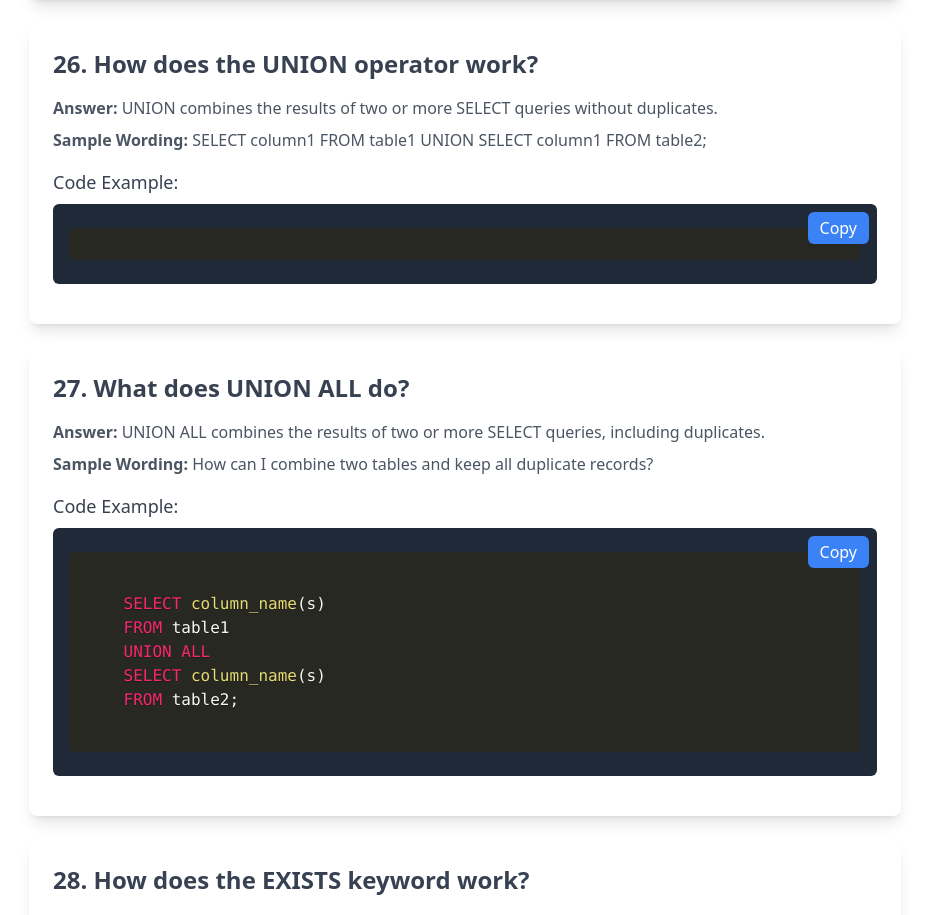
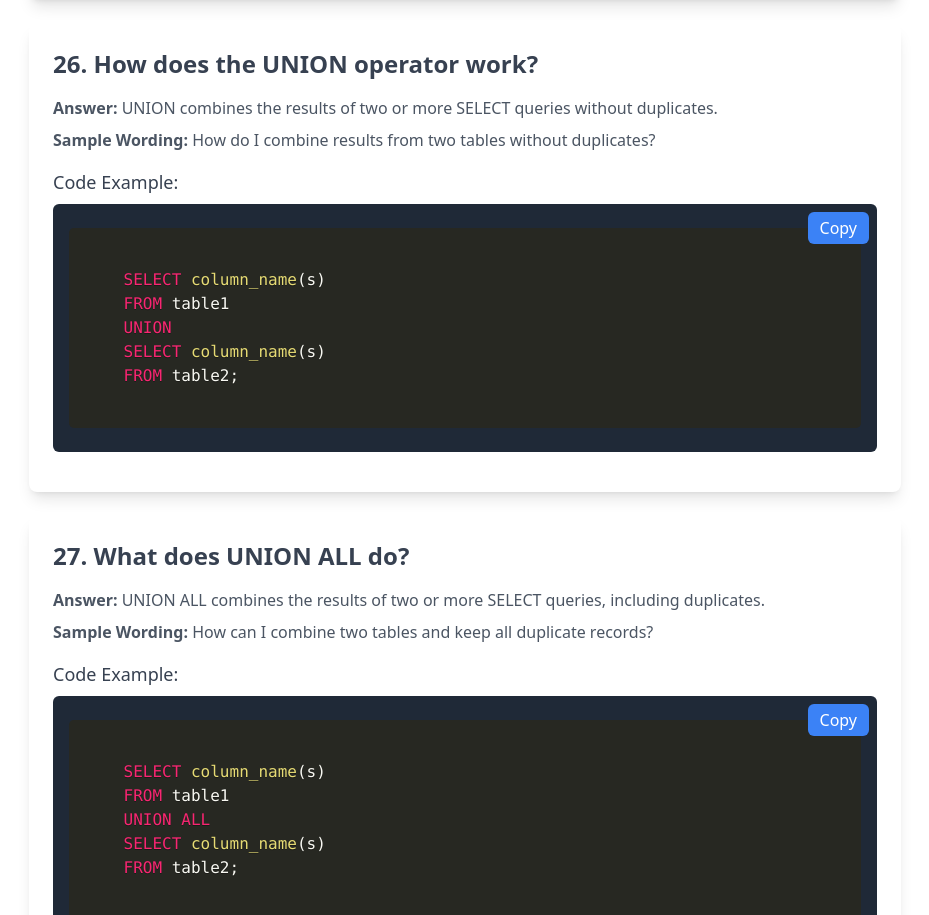
Before and after one commit to DotZohaib/CodeWithZohaib-Academy-, a Next.js app: page /Sql in a window 1280 px wide. Shown: the part 9020-9935 px from the top of the page, without its empty margins (175-1104 px from the left). Built offline with nearby package versions, Linux system fonts and the light colour scheme.

Commit message:
page.tsx

```diff
--- a/src/app/Sql/page.tsx
+++ b/src/app/Sql/page.tsx
@@ -196,12 +196,19 @@ const Sql: React.FC = () => {
         code: `ALTER TABLE employees ADD birth_date DATE;`
       },
       {
-        id: 26,
-        Title: "26. How does the UNION operator work?",
-        answer: "UNION combines the results of two or more SELECT queries without duplicates.",
-        Sample: "SELECT column1 FROM table1 UNION SELECT column1 FROM table2;",
-        code: ``
-      },
+    id: 26,
+    Title: "26. How does the UNION operator work?",
+    answer: "UNION combines the results of two or more SELECT queries without duplicates.",
+    Sample: "How do I combine results from two tables without duplicates?",
+    code: `
+    SELECT column_name(s)
+    FROM table1
+    UNION
+    SELECT column_name(s)
+    FROM table2;
+    `
+},
+
      {
     id: 27,
     Title: "27. What does UNION ALL do?",
```
